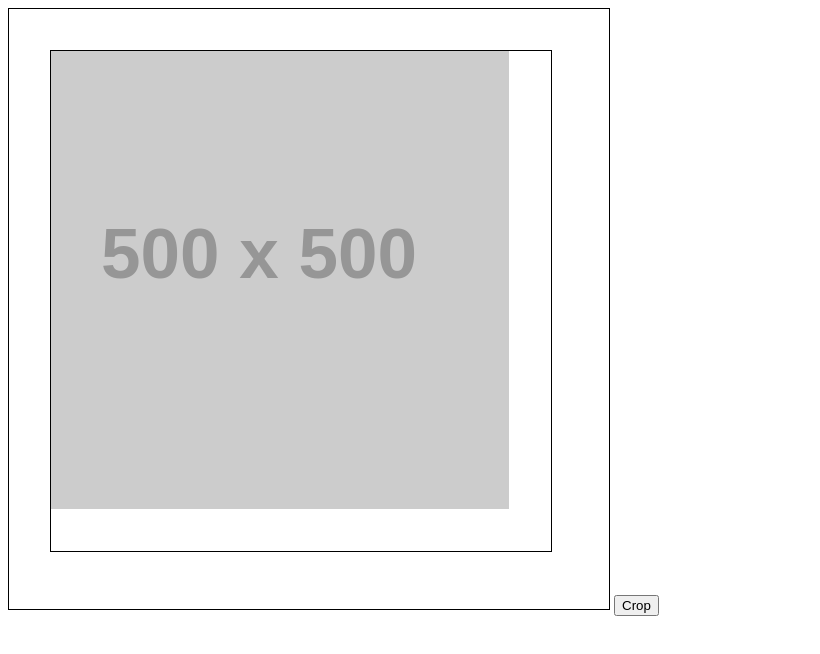
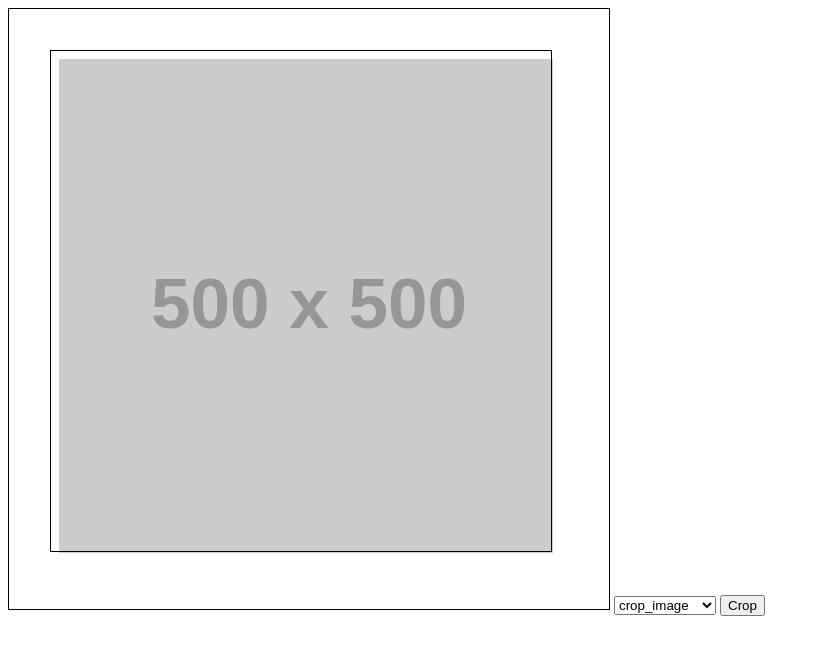
Before and after one commit to ResponseTime/canvas, a plain HTML site: page index.html in a window 1280 px wide. Both pictures are taken after a click on the button "Crop". Shown: the whole page, without its empty margins (0-820 px from the left). Drawn offline with Linux system fonts and the light colour scheme.

Commit message:
fixed bug of resizing after crop by changing the image to new state with blobs

```diff
--- a/index.html
+++ b/index.html
@@ -10,6 +10,12 @@
   <body>
     <canvas id="canvas" width="600" height="600"></canvas>
     <div id="cropper"></div>
+    <select name="operations" id="opts">
+      <option value="crop_image">crop_image</option>
+      <option value="resize_image">resize_image</option>
+    </select>
     <button id="cropBtn">Crop</button>
+
+    <!-- <div id="block"></div> -->
   </body>
 </html>
--- a/index.js
+++ b/index.js
@@ -2,10 +2,23 @@ function renderCanvas() {
   const canvas = document.getElementById("canvas")
   const cropper = document.getElementById("cropper")
   const cropBtn = document.getElementById("cropBtn")
+  const opts = document.getElementById("opts")
   // const canvas_shapes = document.getElementById("canvas_shapes")
   if (canvas.getContext) {
+    let opt;
+    opts.addEventListener("input", (e) => {
+      opt = e.target.value
+      console.log(opt)
+      if (opt === "crop_image") {
+        ctx.clearRect(0, 0, 600, 600)
+        ctx.drawImage(image, 50, 50)
+        cropBtn.style.display = "block"
+      } else {
+        cropBtn.style.display = "none"
+      }
+    })
     const ctx = canvas.getContext("2d");
-    const image = new Image()
+    let image = new Image()
     image.crossOrigin = "anonymous"
     image.src = "https://placehold.co/500x500?text=image-test"
     let cropperBoundingRect = cropper.getBoundingClientRect()
@@ -129,11 +142,24 @@ function renderCanvas() {
             cropper.style.height = newHeight + "px";
             break
         }
-        let FPS_CAP = Math.floor(1000 / 60); //~60FPS
-        if (Date.now() - lastExecution < FPS_CAP) return;
-        lastExecution = Date.now();
-        ctx.clearRect(0, 0, 600, 600)
-        ctx.drawImage(image, cropper.getBoundingClientRect().left - canvasBoundingRect.left, cropper.getBoundingClientRect().top - canvasBoundingRect.top, cropper.getBoundingClientRect().width, cropper.getBoundingClientRect().height)
+        if (opt === "resize_image") {
+          let FPS_CAP = Math.floor(1000 / 60); //~60FPS
+          if (Date.now() - lastExecution < FPS_CAP) return;
+          lastExecution = Date.now();
+          console.log(image.src)
+          console.log(image)
+          ctx.clearRect(0, 0, 600, 600)
+          ctx.drawImage(image, cropper.getBoundingClientRect().left - canvasBoundingRect.left, cropper.getBoundingClientRect().top - canvasBoundingRect.top, cropper.getBoundingClientRect().width, cropper.getBoundingClientRect().height)
+          // canvas.toBlob((data) => {
+          //   let img = new Image()
+          //   let url = URL.createObjectURL(data)
+          //   img.onload = () => {
+          //     image = img
+          //     console.log(image)
+          //   }
+          //   img.src = url
+          // }, 'image/png')
+        }
       }
     }
 
@@ -164,14 +190,25 @@ function renderCanvas() {
       }
     })
     cropBtn.addEventListener("click", () => {
+      // ctx.beginPath();
+      // ctx.rect(cropperBoundingRect.left - canvasBoundingRect.left, cropperBoundingRect.top - canvasBoundingRect.top, cropperBoundingRect.width, cropperBoundingRect.height)
+      // ctx.clip()
       ctx.clearRect(0, 0, 600, 600)
-      ctx.beginPath();
-      ctx.rect(cropperBoundingRect.left - canvasBoundingRect.left, cropperBoundingRect.top - canvasBoundingRect.top, cropperBoundingRect.width, cropperBoundingRect.height)
-      ctx.clip()
-      // ctx.drawImage(image, cropperBoundingRect.left - canvasBoundingRect.left, cropperBoundingRect.top - canvasBoundingRect.top, cropperBoundingRect.width, cropperBoundingRect.height, cropperBoundingRect.left - canvasBoundingRect.left, cropperBoundingRect.top - canvasBoundingRect.top, cropperBoundingRect.width, cropperBoundingRect.height)
-      ctx.drawImage(image, 0, 0)
-      const imageData = ctx.getImageData(0, 0, 600, 600)
-      console.log(imageData)
+      ctx.drawImage(image, cropperBoundingRect.left - canvasBoundingRect.left - 50, cropperBoundingRect.top - canvasBoundingRect.top - 50, cropperBoundingRect.width, cropperBoundingRect.height, cropperBoundingRect.left - canvasBoundingRect.left, cropperBoundingRect.top - canvasBoundingRect.top, cropperBoundingRect.width, cropperBoundingRect.height)
+      const imageData = ctx.getImageData(cropperBoundingRect.left - canvasBoundingRect.left, cropperBoundingRect.top - canvasBoundingRect.top, cropperBoundingRect.width, cropperBoundingRect.height)
+      let tempCanvas = document.createElement('canvas');
+      let tempCtx = tempCanvas.getContext('2d');
+      tempCanvas.width = imageData.width;
+      tempCanvas.height = imageData.height;
+      tempCtx.putImageData(imageData, 0, 0);
+      tempCanvas.toBlob((blob) => {
+        let url = URL.createObjectURL(blob);
+        let img = new Image();
+        img.onload = () => {
+          image = img
+        };
+        img.src = url;
+      }, 'image/png');
     })
     const canvasBoundingRect = canvas.getBoundingClientRect()
     image.onload = () => {
--- a/style.css
+++ b/style.css
@@ -10,3 +10,20 @@ canvas{
   height: 500px;
   border: 1px solid black;
 }
+
+
+#block{
+  width: 100px;
+  height: 100px;
+  background-color: red;
+  position: relative;
+  animation: circle 5s ease-in-out 0s infinite forwards;
+}
+
+@keyframes circle {
+  0% { left: 0; top: 0; }
+  30% { left: 500px; top: 0; }
+  60% { left: 500px; top: 200px; }
+  85% { left: 0; top: 200px; }
+  100% { left: 0; top: 0; }
+}
```
